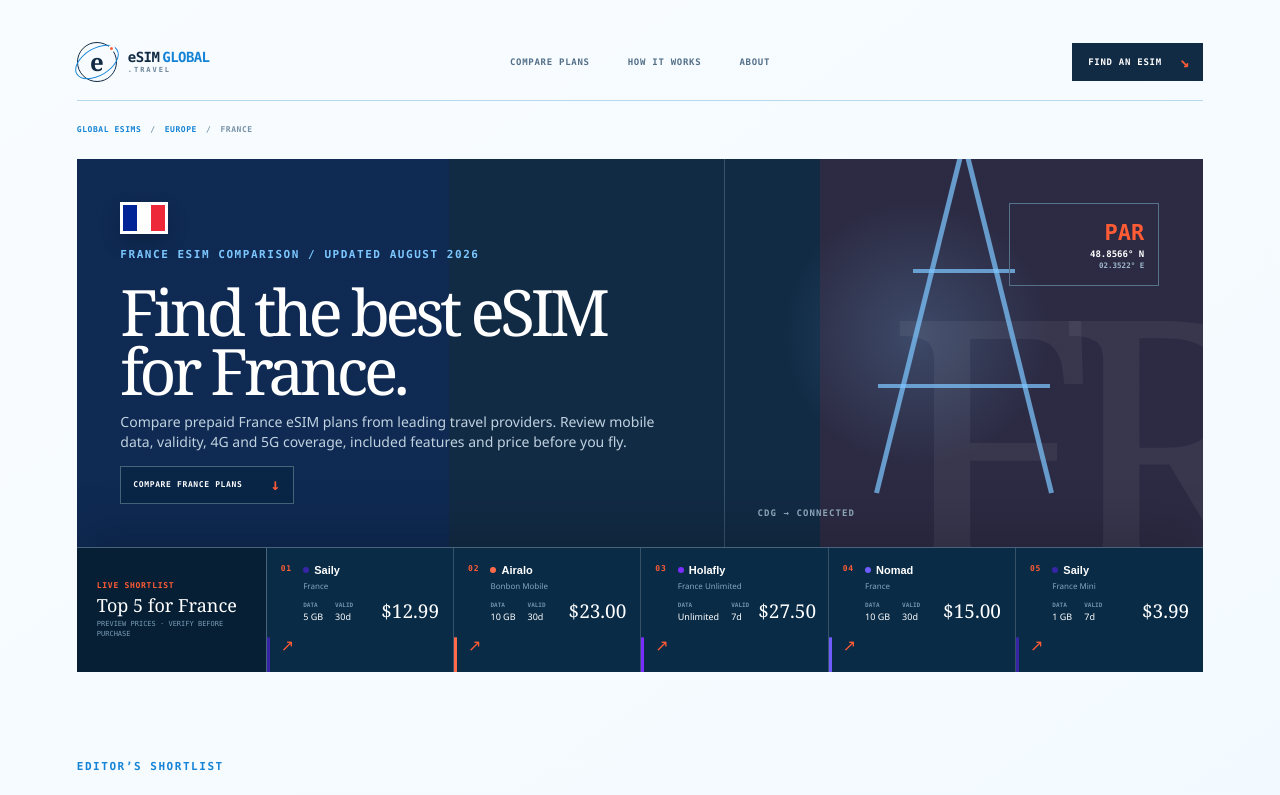
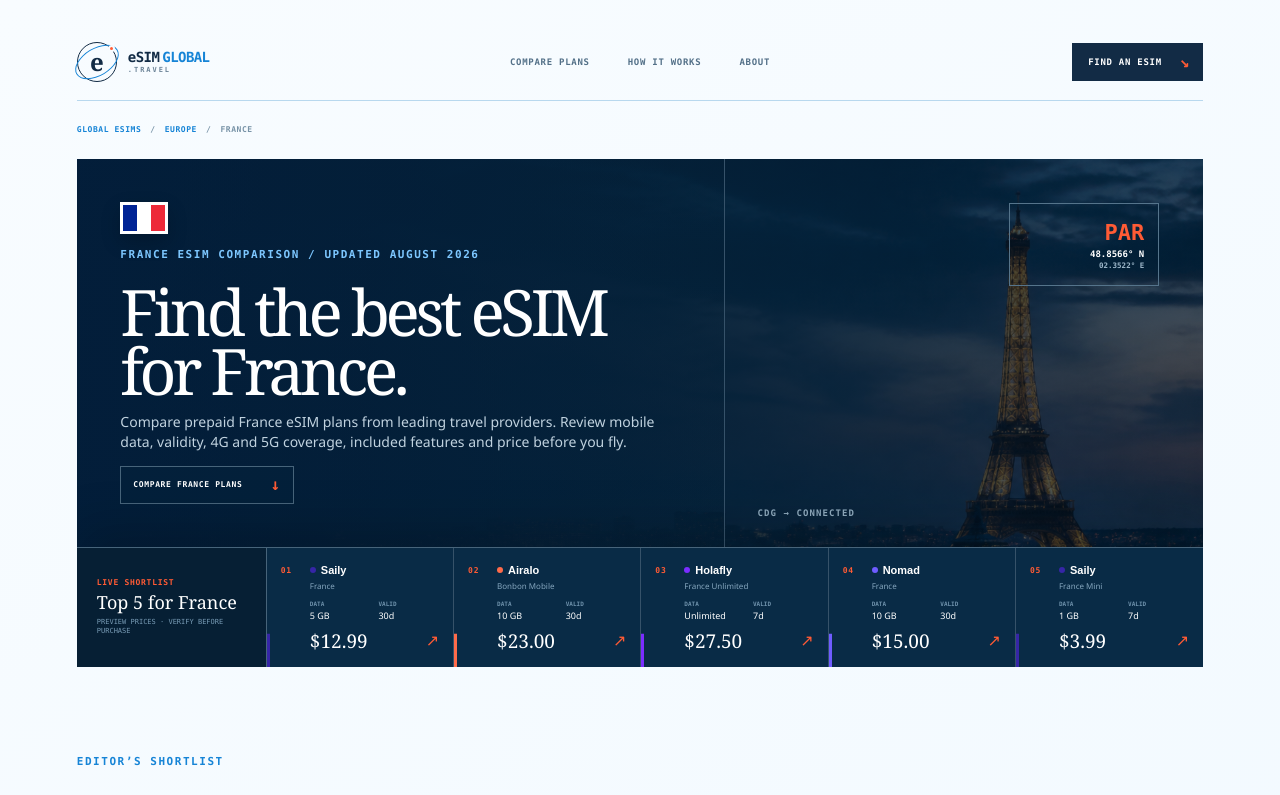
Before and after one commit to KTG1/esimglobal.travel, a Next.js app: page /france in a window 1280 px wide. Shown: the top 795 px of the page. Built offline with nearby package versions, Linux system fonts and the light colour scheme.

Commit message:
Refine France hero alignment and imagery

```diff
--- a/app/france/page.js
+++ b/app/france/page.js
@@ -13,7 +13,7 @@
       <SiteHeader />
       <nav className="breadcrumbs" aria-label="Breadcrumb"><a href="/">Global eSIMs</a><span>/</span><a href="/#compare">Europe</a><span>/</span><span>France</span></nav>
 
-      <section className="franceHero">
+      <section className="franceHero franceDestinationHero">
         <div className="franceHeroCopy">
           <div className="franceFlag" aria-label="Flag of France"><i /><i /><i /></div>
           <p className="eyebrow">FRANCE ESIM COMPARISON / UPDATED AUGUST 2026</p>
--- a/app/globals.css
+++ b/app/globals.css
@@ -223,6 +223,11 @@
 .breadcrumbs a { color: var(--ocean); text-decoration: none; }
 .franceHero { position: relative; display: grid; grid-template-columns: minmax(0, 1.15fr) minmax(320px, .85fr); overflow: hidden; color: white; background: var(--ink); }
 .franceHero::before { content: ""; position: absolute; inset: 0; background: linear-gradient(90deg, rgba(0,35,149,.35) 0 33%, transparent 33% 66%, rgba(237,41,57,.24) 66%); opacity: .5; }
+.franceDestinationHero { background: #071f35 url("/images/france-esim-hero.png") center / cover no-repeat; }
+.franceDestinationHero::before { z-index: 0; background: linear-gradient(90deg, rgba(4,27,49,.97) 0%, rgba(5,32,55,.92) 45%, rgba(5,27,46,.58) 72%, rgba(5,22,38,.3) 100%); opacity: 1; }
+.franceDestinationHero .franceHeroCopy { background: linear-gradient(90deg, rgba(2,31,62,.68), rgba(3,32,55,.2)); }
+.franceDestinationHero .franceVisual { background: transparent; }
+.franceDestinationHero .franceVisual::after, .franceDestinationHero .eiffelMark { display: none; }
 .franceHeroCopy { position: relative; z-index: 1; display: flex; flex-direction: column; align-items: flex-start; justify-content: center; min-height: 350px; padding: clamp(24px, 3.4vw, 44px); }
 .franceFlag { display: flex; width: 48px; height: 32px; margin-bottom: 14px; overflow: hidden; border: 3px solid white; box-shadow: 0 8px 20px rgba(0,0,0,.2); }
 .franceFlag i { flex: 1; background: #002395; }.franceFlag i:nth-child(2) { background: white; }.franceFlag i:nth-child(3) { background: #ed2939; }
@@ -244,13 +249,13 @@
 .heroPlanBoardLabel strong { color: white; font: 500 18px/1.1 Georgia, serif; }
 .heroPlanBoardLabel small { color: #789bb5; font: 500 7px/1.35 "SFMono-Regular", Consolas, monospace; text-transform: uppercase; }
 .heroPlanRail { display: grid; grid-template-columns: repeat(5, minmax(0, 1fr)); }
-.heroPlanRail > a { position: relative; display: grid; grid-template-columns: auto 1fr auto; grid-template-rows: auto auto; gap: 11px 9px; min-width: 0; padding: 16px 14px; border-right: 1px solid #365269; color: white; text-decoration: none; transition: background .18s ease, transform .18s ease; }
+.heroPlanRail > a { position: relative; display: grid; grid-template-columns: 22px minmax(0, 1fr); grid-template-rows: auto auto auto; gap: 10px 7px; min-width: 0; padding: 16px 14px; border-right: 1px solid #365269; color: white; text-decoration: none; transition: background .18s ease, transform .18s ease; }
 .heroPlanRail > a:last-child { border-right: 0; }.heroPlanRail > a:hover { z-index: 1; background: #103d60; transform: translateY(-3px); }
 .heroPlanRail > a::before { content: ""; position: absolute; inset: 0 auto 0 0; width: 3px; background: var(--plan-color); transform: scaleY(.28); transform-origin: bottom; transition: transform .18s ease; }.heroPlanRail > a:hover::before { transform: scaleY(1); }
-.heroPlanRail > a > div { min-width: 0; }.heroPlanRail b { display: flex; align-items: center; gap: 5px; font: 600 11px/1.1 "Avenir Next", Avenir, sans-serif; }.heroPlanRail b i { width: 6px; height: 6px; border-radius: 50%; background: var(--plan-color); }
+.heroPlanRank { grid-row: 1 / 3; padding-top: 2px; }.heroPlanRail > a > div { min-width: 0; }.heroPlanRail b { display: flex; align-items: center; gap: 5px; font: 600 11px/1.1 "Avenir Next", Avenir, sans-serif; }.heroPlanRail b i { flex: 0 0 auto; width: 6px; height: 6px; border-radius: 50%; background: var(--plan-color); }
 .heroPlanRail div > small { display: block; overflow: hidden; margin-top: 4px; color: #86a7bf; font-size: 8px; text-overflow: ellipsis; white-space: nowrap; }
-.heroPlanRail > a > strong { align-self: start; font: 500 19px/1 Georgia, serif; }.heroPlanRail > a > em { align-self: end; color: var(--signal); font-style: normal; }
-.heroPlanRail dl { grid-column: 2 / 3; display: flex; gap: 12px; margin: 0; }.heroPlanRail dl div { display: grid; gap: 2px; }.heroPlanRail dt { color: #6f92ac; font: 700 6px/1 "SFMono-Regular", Consolas, monospace; text-transform: uppercase; }.heroPlanRail dd { margin: 0; font-size: 9px; }
+.heroPlanRail > a > strong { grid-column: 2; align-self: end; font: 500 19px/1 Georgia, serif; }.heroPlanRail > a > em { position: absolute; right: 14px; bottom: 16px; color: var(--signal); font-style: normal; }
+.heroPlanRail dl { grid-column: 2; display: grid; grid-template-columns: repeat(2, minmax(0, 1fr)); gap: 8px; margin: 0; }.heroPlanRail dl div { display: grid; gap: 2px; min-width: 0; }.heroPlanRail dt { color: #6f92ac; font: 700 6px/1 "SFMono-Regular", Consolas, monospace; text-transform: uppercase; }.heroPlanRail dd { margin: 0; font-size: 9px; overflow-wrap: anywhere; }
 .parisStamp { position: absolute; z-index: 2; top: 44px; right: 44px; display: grid; min-width: 150px; padding: 14px; border: 1px solid #55748b; color: #9eb8ca; font: 700 9px/1.4 "SFMono-Regular", Consolas, monospace; text-align: right; }
 .parisStamp span { color: var(--signal); font-size: 22px; }.parisStamp strong { color: white; }
 .eiffelMark { position: absolute; z-index: 1; left: 50%; bottom: 54px; width: 260px; height: 400px; transform: translateX(-50%); }
```
Also changed, not shown: public/images/france-esim-hero.png (added).
